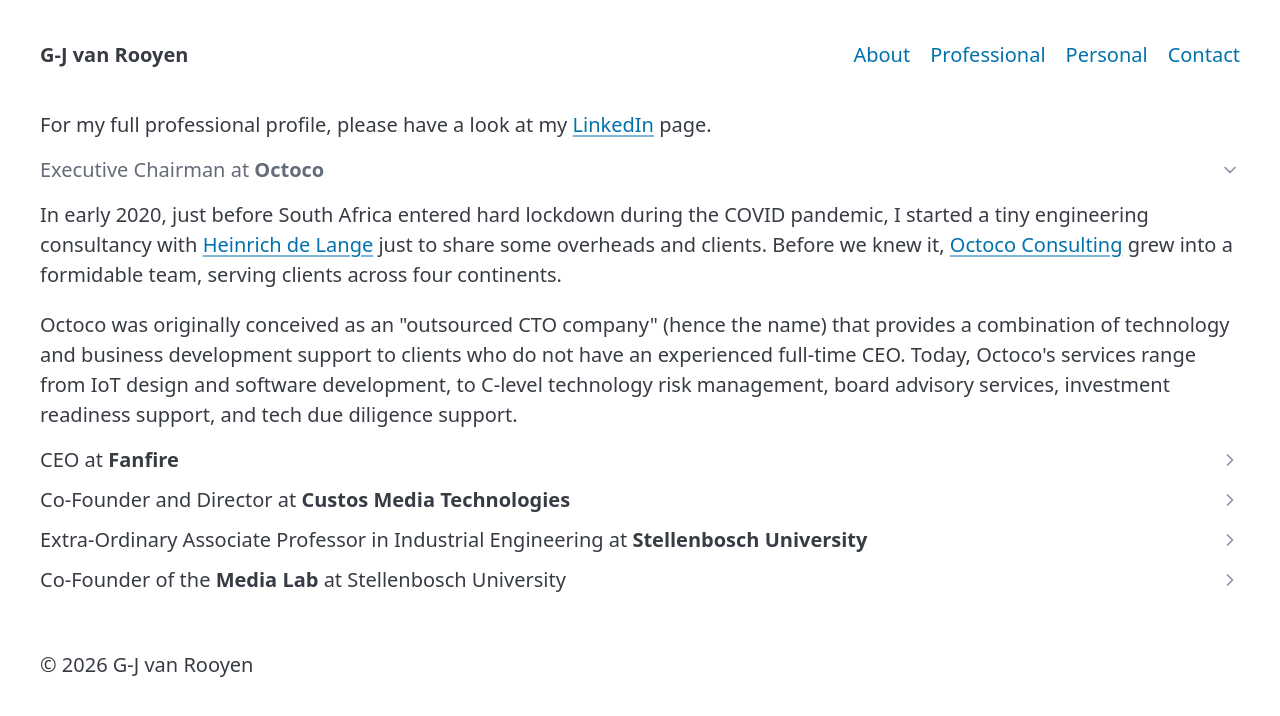
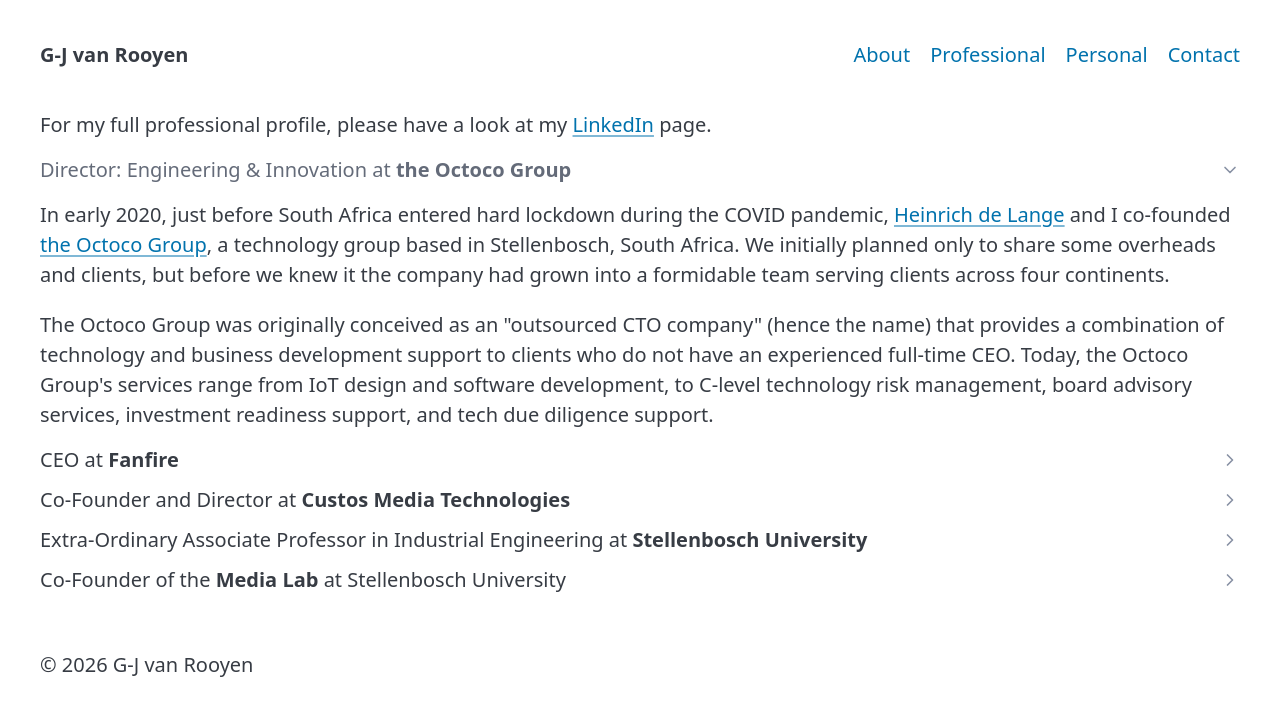
Before and after one commit to gvrooyen/gvrooyen.com, a SvelteKit app: page /professional in a window 1280 px wide. Shown: the top 716 px of the page. Built offline with nearby package versions, Linux system fonts and the light colour scheme.

Commit message:
Update profile layout and professional role
Amp-Thread-ID: https://ampcode.com/threads/T-01a0113e-eb15-75bb-9eeb-c0dae38a1732
Co-authored-by: G-J van Rooyen <gvrooyen@gmail.com>

```diff
--- a/src/routes/+page.svelte
+++ b/src/routes/+page.svelte
@@ -3,8 +3,8 @@
         <div class="bio_pic"><img src="/gvrooyen.jpg" alt="G-J van Rooyen" width="200" height="200"></div>
         <div class="bio_text">
             <p>Hi there! I'm Gert-Jan, or just G-J for short.</p>
-            <p>I'm Executive Chairman at <a href="https://octoco.ltd">Octoco</a>, an engineering consultancy that I co-founded in Stellenbosch, South
-                Africa. Through Octoco I work at other companies I co-founded, including <a href="https://custostech.com">Custos</a>
+            <p>I'm Director: Engineering &amp; Innovation at <a href="https://octoco.ltd">the Octoco Group</a>, a technology group based in Stellenbosch, South
+                Africa that I co-founded. Through the Octoco Group I work at other companies I co-founded, including <a href="https://custostech.com">Custos</a>
                 (information security) and <a href="https://fanfire.ai">Fanfire</a> (enterprise Web3
                 solutions).</p>
             <p>I spent nearly two decades in academia before moving into business, and retain my ties with <a href=
--- a/src/routes/professional/+page.svelte
+++ b/src/routes/professional/+page.svelte
@@ -3,19 +3,20 @@
 </section>
 <section>
     <details open>
-        <summary>Executive Chairman at <b>Octoco</b></summary>
-        <p>In early 2020, just before South Africa entered hard lockdown during the COVID pandemic, I started a tiny engineering
-            consultancy with <a href="https://www.linkedin.com/in/hdelange/">Heinrich de Lange</a> just to share some overheads
-            and clients. Before we knew it, <a href="https://octoco.ltd">Octoco Consulting</a> grew into a formidable team,
-        serving clients across four continents.</p>
-        <p>Octoco was originally conceived as an "outsourced CTO company" (hence the name) that provides a combination of
+        <summary>Director: Engineering &amp; Innovation at <b>the Octoco Group</b></summary>
+        <p>In early 2020, just before South Africa entered hard lockdown during the COVID pandemic,
+            <a href="https://www.linkedin.com/in/hdelange/">Heinrich de Lange</a> and I co-founded
+            <a href="https://octoco.ltd">the Octoco Group</a>, a technology group based in Stellenbosch, South Africa. We
+            initially planned only to share some overheads and clients, but before we knew it the company had grown into a
+        formidable team serving clients across four continents.</p>
+        <p>The Octoco Group was originally conceived as an "outsourced CTO company" (hence the name) that provides a combination of
             technology and business development support to clients who do not have an experienced full-time CEO. Today,
-            Octoco's services range from IoT design and software development, to C-level technology risk management,
+            the Octoco Group's services range from IoT design and software development, to C-level technology risk management,
         board advisory services, investment readiness support, and tech due diligence support.</p>
     </details>
     <details>
         <summary>CEO at <b>Fanfire</b></summary>
-        <p>Through <a href="https://octoco.ltd">Octoco</a> I've been supporting the <a href="https://www.alphawave.co.za/">Alphawave
+        <p>Through <a href="https://octoco.ltd">the Octoco Group</a> I've been supporting the <a href="https://www.alphawave.co.za/">Alphawave
                 Group</a> with Innovation Management for a number of years. I led the conception of
             <a href="https://scoutcloud.ai/">Scout</a>, from which <a href="https://bytefuse.ai/">ByteFuse</a> spun out.
             Currently I lead <a href="https://fanfire.ai/">Fanfire</a> — a company that uses emerging
@@ -34,7 +35,7 @@
     for what today would be called <a href="https://en.wikipedia.org/wiki/Non-fungible_token">NFTs</a>. The patent
     showed commercial value, and we spun out <a href="https://custostech.com/">Custos Media Technologies</a>. When the startup
     raised sufficient funding I resigned my academic position to lead Custos full-time. I stepped down as CEO in 2020, just
-    before <a href="https://octoco.ltd">Octoco</a> was founded, but remain Director and technical advisor.</p>
+    before <a href="https://octoco.ltd">the Octoco Group</a> was founded, but remain Director and technical advisor.</p>
         <p>Custos embeds a cryptocurrency secret direct into a media file by using forensic watermarks. For example, the
         Custos system can be used to hide a secret associated with the identity of a movie reviewer who receives a
         copy of a film before cinematic release. If the movie &ldquo;leaks&rdquo;, any recipient of the pirate film
@@ -45,7 +46,7 @@
     <details>
         <summary>Extra-Ordinary Associate Professor in Industrial Engineering at <b>Stellenbosch University</b></summary>
         <p>In 2020 I briefly returned to <a href="https://www.sun.ac.za/">Stellenbosch University</a> as the
-            Research Chair in the Internet of Things. However, <a href="https://octoco.ltd/">Octoco</a> soon started
+            Research Chair in the Internet of Things. However, <a href="https://octoco.ltd">the Octoco Group</a> soon started
             growing rapidly and we co-founded <a href="https://fanfire.ai/">Fanfire</a>, where I took the helm. It
         soon became clear that my industry work was not compatible with a full-time academic position, and I resigned my tenure
         for a second time 🙈.</p>
--- a/static/local.css
+++ b/static/local.css
@@ -4,14 +4,20 @@
 
 .bio {
     display: grid;
-    grid-template-columns: 1fr 3fr;
+    grid-template-columns: clamp(8rem, 18vw, 12rem) minmax(0, 1fr);
     grid-template-rows: auto;
-    grid-column-gap: 20px;
+    grid-column-gap: clamp(1.5rem, 4vw, 2.5rem);
     grid-row-gap: 0px;
 }
 
 .bio_pic {
     grid-area: 1 / 1 / 2 / 2;
+}
+
+.bio_pic img {
+    display: block;
+    width: 100%;
+    border-radius: 0.5rem;
 }
 
 .bio_text {
@@ -41,6 +47,11 @@
         grid-area: auto;
     }
 
+    .bio_pic img {
+        width: min(12rem, 100%);
+        margin: 0 auto 1rem;
+    }
+
     .bergriviernek {
         max-width: 100%;
         float: none;
```
Also changed, not shown: 1 other file (tests, documents, lock files or other folders).
